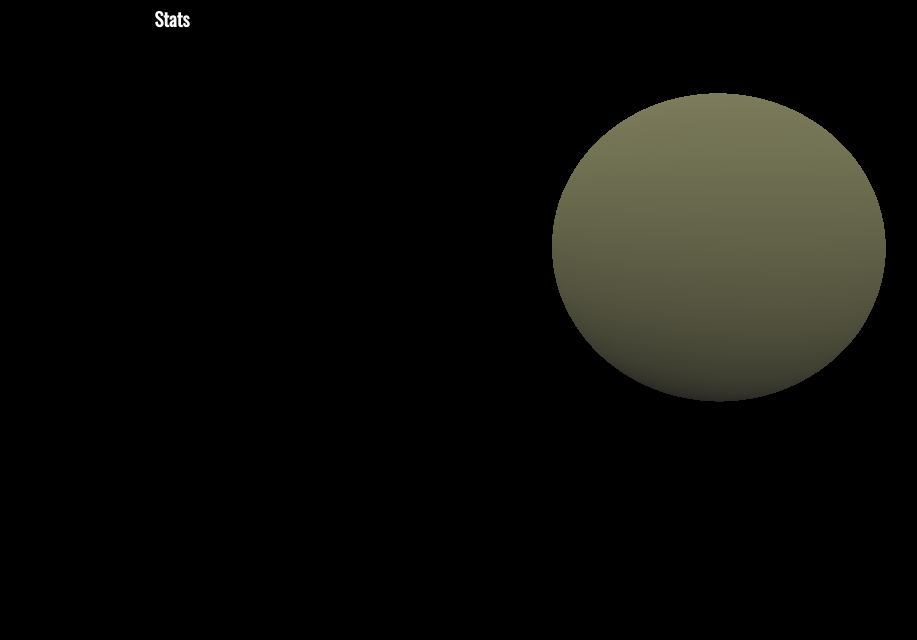
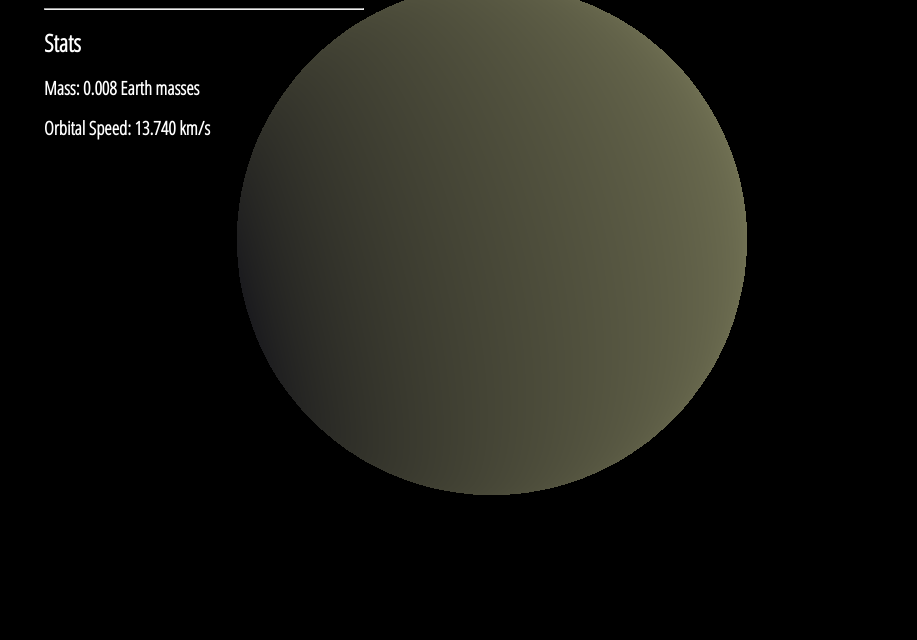
Before and after one commit to conoramanatullah/fwdproject2, a website: page app/index.html in a window 1280 px wide. Shown: the part 160-800 px from the top of the page, without its empty margins (148-1065 px from the left). Drawn offline with nearby package versions, Linux system fonts and the light colour scheme; animation ran at ten frames a second.

Commit message:
added jquery and an interface js file

```diff
--- a/app/css/app.css
+++ b/app/css/app.css
@@ -1,22 +1,26 @@
 body {
-  text-align: center;
+  /*text-align: center;*/
   margin: 0 auto;
   overflow: hidden;
 }
 #interface {
-  font-family: 'Oswald', sans-serif;
+  font-family: 'Open Sans Condensed', sans-serif;
   margin-left: 3em;
   color: white;
   margin: 3em auto;
   z-index: 1000;
-  width: 50vw;
+  width: 40vw;
   height: 80vh;
   /*background-color: blue;*/
   /*background: none;*/
   position: absolute;
 }
 #interface h1 {
+  font-family: 'Oswald', sans-serif;
   font-size: 3em
+}
+#interface-content {
+  margin-left: 15vw;
 }
 #container {
   position: relative;
--- a/app/index.html
+++ b/app/index.html
@@ -11,9 +11,13 @@
   </head>
   <body>
     <div id="interface">
-      <h1>What is Europa?</h1>
-      <h3>Stats</h3>
-
+      <div id="interface-content">
+        <h1>Europa</h1>
+        <hr>
+        <h2>Stats</h2>
+        <h3>Mass: 0.008 Earth masses</h3>
+        <h3>Orbital Speed: 13.740 km/s</h3>
+      </div>
     </div>
     <div id="container"></div>
     <script type="application/x-glsl" id="sky-vertex">
@@ -35,6 +39,8 @@
       }
     </script>
     <script src="../node_modules/three/build/three.js"></script>
+    <script src="../node_modules/jquery/dist/jquery.js"></script>
+    <script src="js/interface.js?v=1.02"></script>
     <script src="js/app.js?v=1.02"></script>
   </body>
 </html>
--- a/app/js/app.js
+++ b/app/js/app.js
@@ -2,14 +2,21 @@
 
   var scene = new THREE.Scene();
   var camera = new THREE.PerspectiveCamera( 75, window.innerWidth / window.innerHeight, 0.1, 1000);
-  var renderer = new THREE.WebGLRenderer();
+  var renderer = new THREE.WebGLRenderer({
+    antialiasing: true
+  });
   var loader = new THREE.TextureLoader();
   var mouseX = 0, mouseY = 0;
   var windowHalfX = window.innerWidth / 2;
   var windowHalfY = window.innerHeight / 2;
   var material;
+  var light = new THREE.HemisphereLight( 0xffffbb, 0x080820, 1 );
+  var skyGeo = new THREE.SphereGeometry(100000, 25, 25);
+  var ambientLight = new THREE.AmbientLight( 0x404040 );
 
-
+  camera.position.z = 8;
+  camera.position.x = 10;
+  camera.position.y = 10;
 
   container = document.getElementById('container');
 
@@ -22,7 +29,7 @@
 
     function( texture ) {
       // Do something with the texture
-      var geometry = new THREE.SphereGeometry(2,64,64 );
+      var geometry = new THREE.SphereGeometry(4,64,64 );
 
 
       var material = new THREE.MeshPhongMaterial( {
@@ -31,7 +38,7 @@
       } );
 
       var sphere = new THREE.Mesh( geometry, material );
-      sphere.position.x = 3;
+      // sphere.position.x = 3000;
       // sphere.position.y = 5;
 
       scene.add( sphere );
@@ -46,45 +53,18 @@
     }
   );
 
-  // document.addEventListener( 'mousemove', onDocumentMouseMove, false );
-
-
-  camera.position.z = 8;
-  camera.position.x = 10;
-  camera.position.y = 10;
-
-  var light = new THREE.HemisphereLight( 0xffffbb, 0x080820, 1 );
   scene.add(light);
-
-  var skyGeo = new THREE.SphereGeometry(100000, 25, 25);
-
-  loader.load(
-    '../assets/jupiter.jpg',
-    function( texture ){
-      var material = new THREE.MeshPhongMaterial({
-        map: texture
-      });
-      var sky = new THREE.Mesh(skyGeo, material);
-      sky.material.side = THREE.BackSide;
-      scene.add(sky);
-    },
-    function( xhr ) {
-      console.log( (xhr.loaded / xhr.total * 100) + '% loaded' );
-    } ,
-    function( xhr ) {
-      console.log('Error Loading Texture');
-    }
-  )
-
-  var light = new THREE.AmbientLight( 0x404040 ); // soft white light
-  scene.add( light );
+  scene.add( ambientLight );
 
   function render() {
     requestAnimationFrame( render );
     camera.position.x += ( mouseX - camera.position.x ) * 0.05;
 		camera.position.y += ( - mouseY - camera.position.y ) * 0.05;
 		camera.lookAt( scene.position );
-		scene.rotation.y -= 0.005;
+		// scene.rotation.y -= 0.005;
+    scene.rotation.y += 0.005;
+    scene.position.x = 5;
+    // scene.position.z -= 0.0005
     renderer.render( scene, camera );
   }
   render();
--- /dev/null
+++ b/app/js/interface.js
@@ -0,0 +1,5 @@
+(function(){
+  console.log('Interface Loaded.');
+
+
+})();
```
Also changed, not shown: 1 other file.
